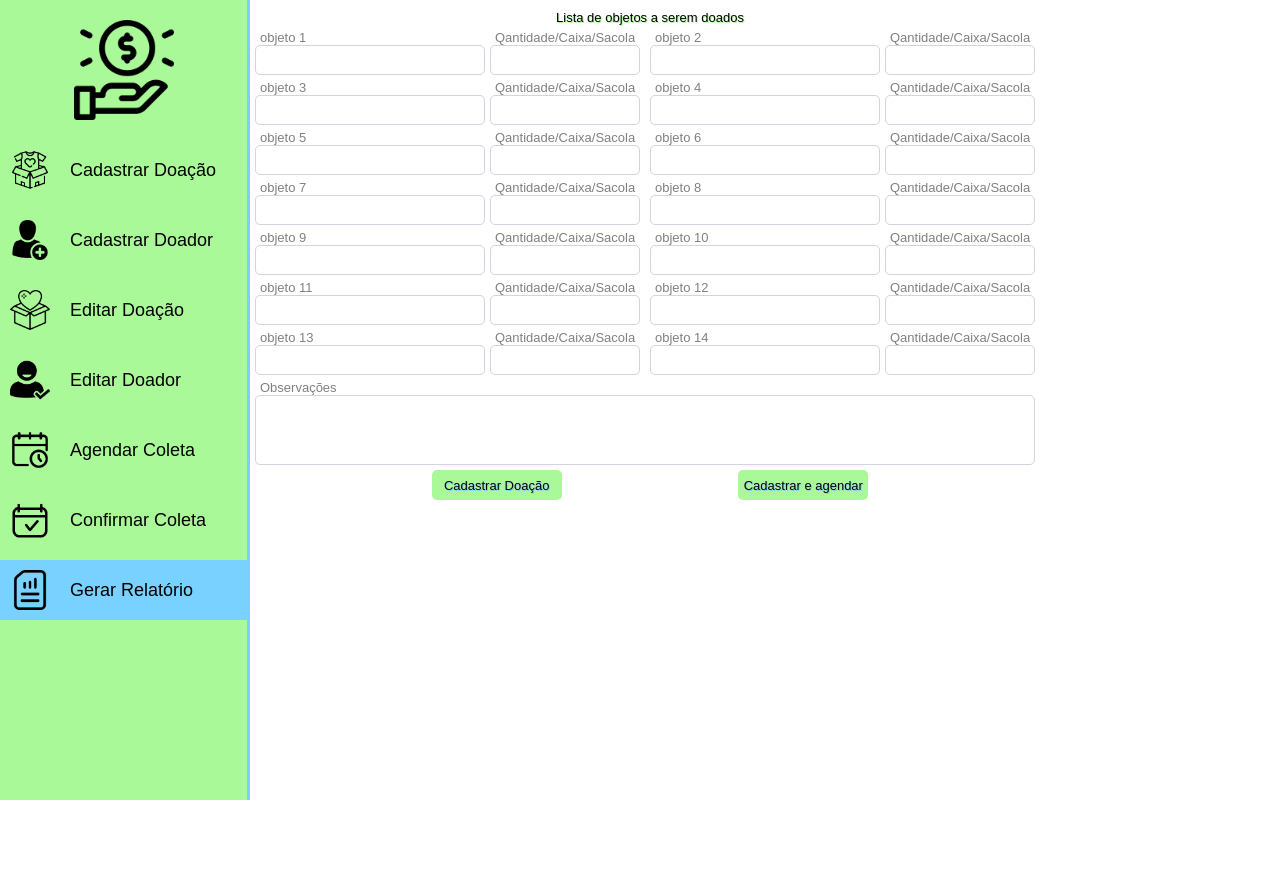
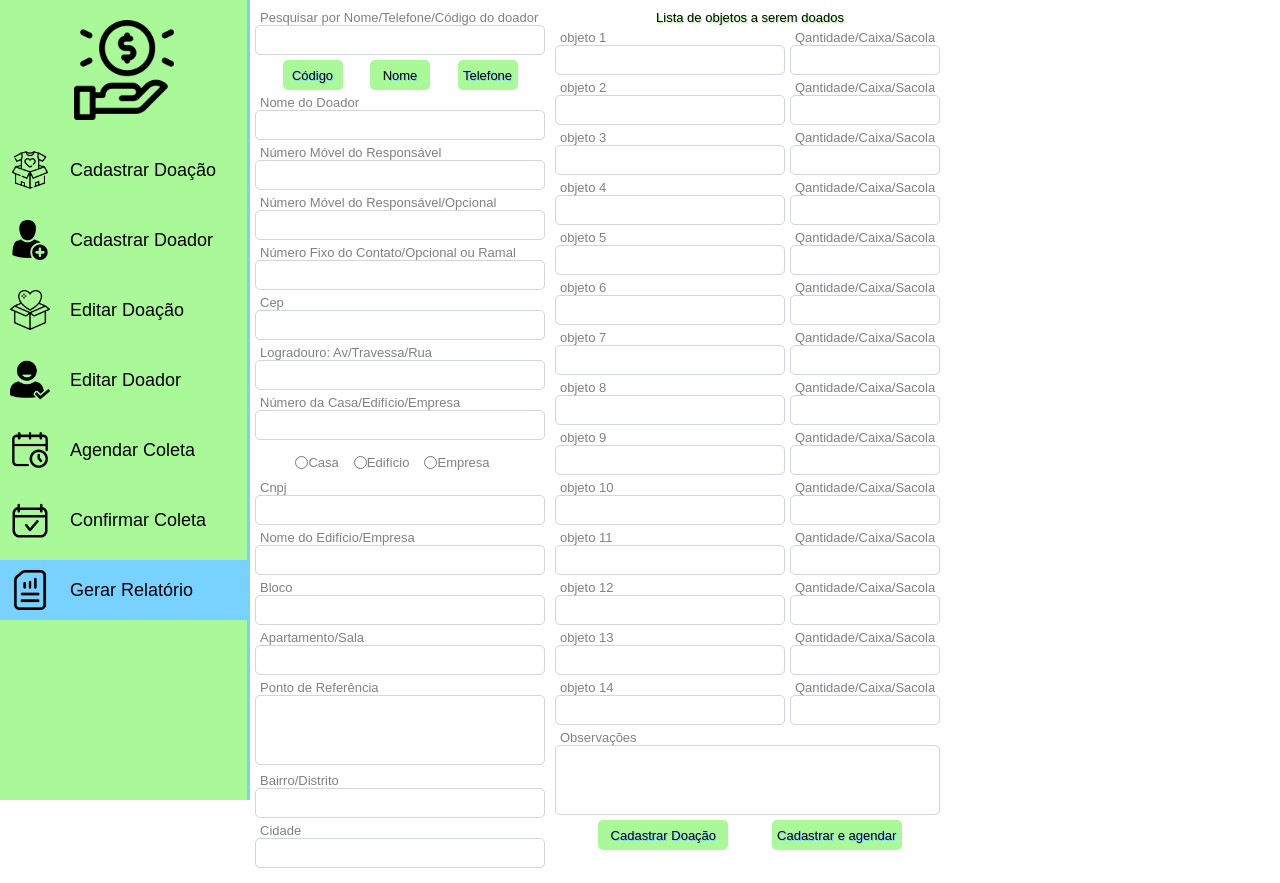
Before and after one commit to HumbertoFox/projeto-0-react, a React (Vite) app: page / in a window 1280 px wide. Before the commit the page ends 800 px from the top, so only its background shows below. Built offline with nearby package versions, Linux system fonts and the light colour scheme.

Commit message:
upgrade cadastro Doador form, styled main

```diff
--- a/src/components/forms/form_cad_doador.jsx
+++ b/src/components/forms/form_cad_doador.jsx
@@ -11,6 +11,7 @@ export const FormCadDoador = () => {
 
     return (
         <FormDoador method="POST" action="">
+            <fieldset>
                 <label htmlFor="nome">Nome do Doador</label>
                 <input type="text" name="nome" id="nome" />
                 <label htmlFor="contato1">Número Móvel do Responsável</label>
@@ -47,6 +48,7 @@ export const FormCadDoador = () => {
                 <input type="text" name="bairro" id="bairro" />
                 <label htmlFor="cidade">Cidade</label>
                 <input type="text" name="cidade" id="cidade" />
+            </fieldset>
             <DivBtn>
                 <input type="submit" title="Cadastrar Doador e ir para Cadastrar Doação" name="cadastrar_doacao" id="cadastrar_doacao" value={"Cad Doador/Doação"} />
                 <input type="submit" title="Cadastrar Doador" name="cadastrar_doador" id="cadastrar_doador" value={"Cadastrar Doador"} />
--- a/src/pages/cadastrar-doacao.jsx
+++ b/src/pages/cadastrar-doacao.jsx
@@ -1,9 +1,16 @@
 import { FormCadDoacao } from "../components/forms/form_cad_doacao"
+import { FormCadDoador } from "../components/forms/form_cad_doador"
+import { FormSearchDoador } from "../components/forms/form_search_doador"
+import { DivMain } from "../style/caddoacaopagestyle"
 import { MainPrimary } from "../style/mainprimarystyle"
 
 export const CadDoacaoPage = () => {
     return (
         <MainPrimary>
+            <DivMain>
+                <FormSearchDoador />
+                <FormCadDoador />
+            </DivMain>
             <FormCadDoacao />
         </MainPrimary>
     )
--- /dev/null
+++ b/src/style/caddoacaopagestyle.jsx
@@ -0,0 +1,13 @@
+import styled from "styled-components";
+
+const DivMain = styled.div`
+    display: flex;
+    flex-direction: column;
+    row-gap: 5px;
+
+    form:last-child div:last-child {
+        display: none;
+    }
+`;
+
+export { DivMain };
--- a/src/style/formcaddoacaostyle.jsx
+++ b/src/style/formcaddoacaostyle.jsx
@@ -43,7 +43,7 @@ const FormDoacao = styled.form`
         transition: .3s ease-in-out;
     }
 
-    @media (max-width: 860px) {
+    @media (max-width: 1340px) {
         max-width: 390px;
 
         textarea {
--- a/src/style/mainprimarystyle.jsx
+++ b/src/style/mainprimarystyle.jsx
@@ -3,11 +3,16 @@ import styled from "styled-components";
 const MainPrimary = styled.main`
     width: 100%;
     min-height: 100vh;
+    display: flex;
+    column-gap: 10px;
     padding: 10px 0;
     padding-left: 255px;
     transition: .3s ease-in-out;
     @media (max-width: 1080px) {
         padding-left: 80px;
+    }
+    @media (max-width: 770px) {
+        flex-wrap: wrap;
     }
     @media (max-width: 480px) {
         max-width: 375px;
```
Lines whose indentation alone changed are shown as unchanged.
